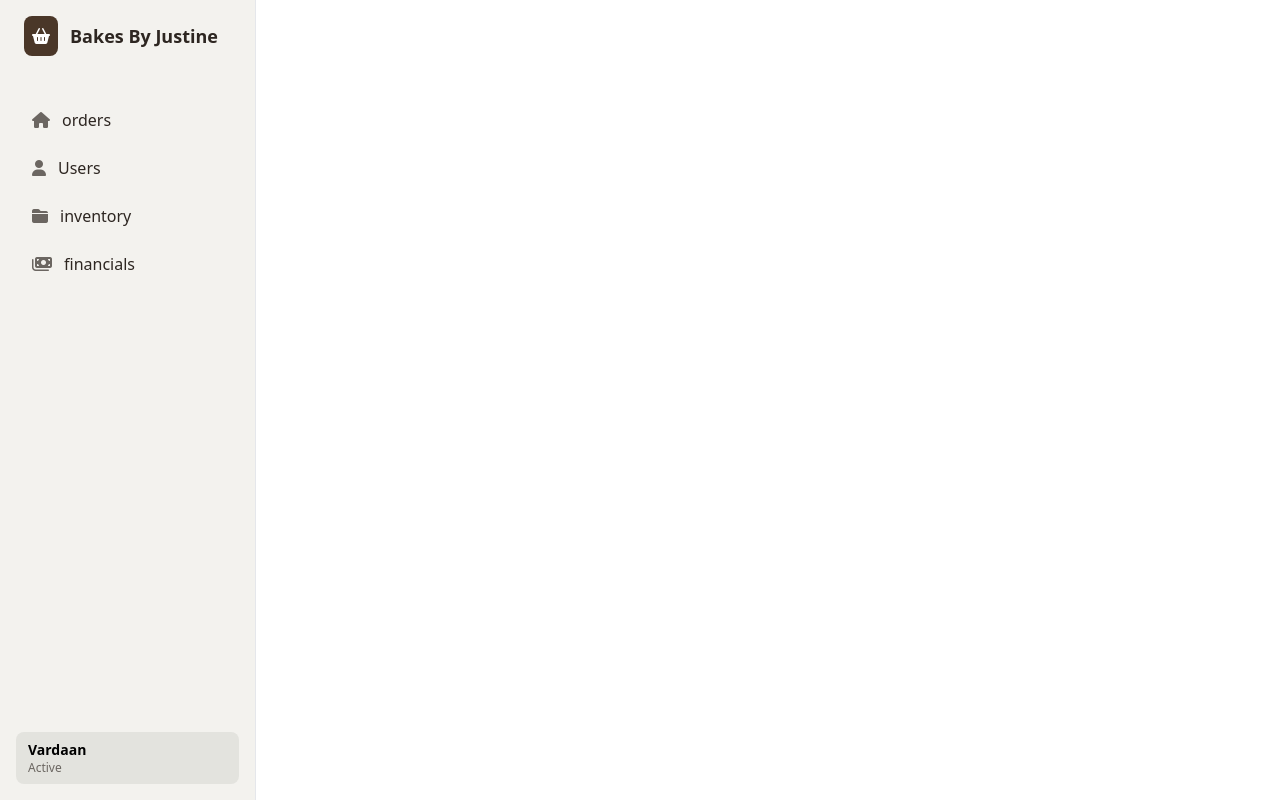
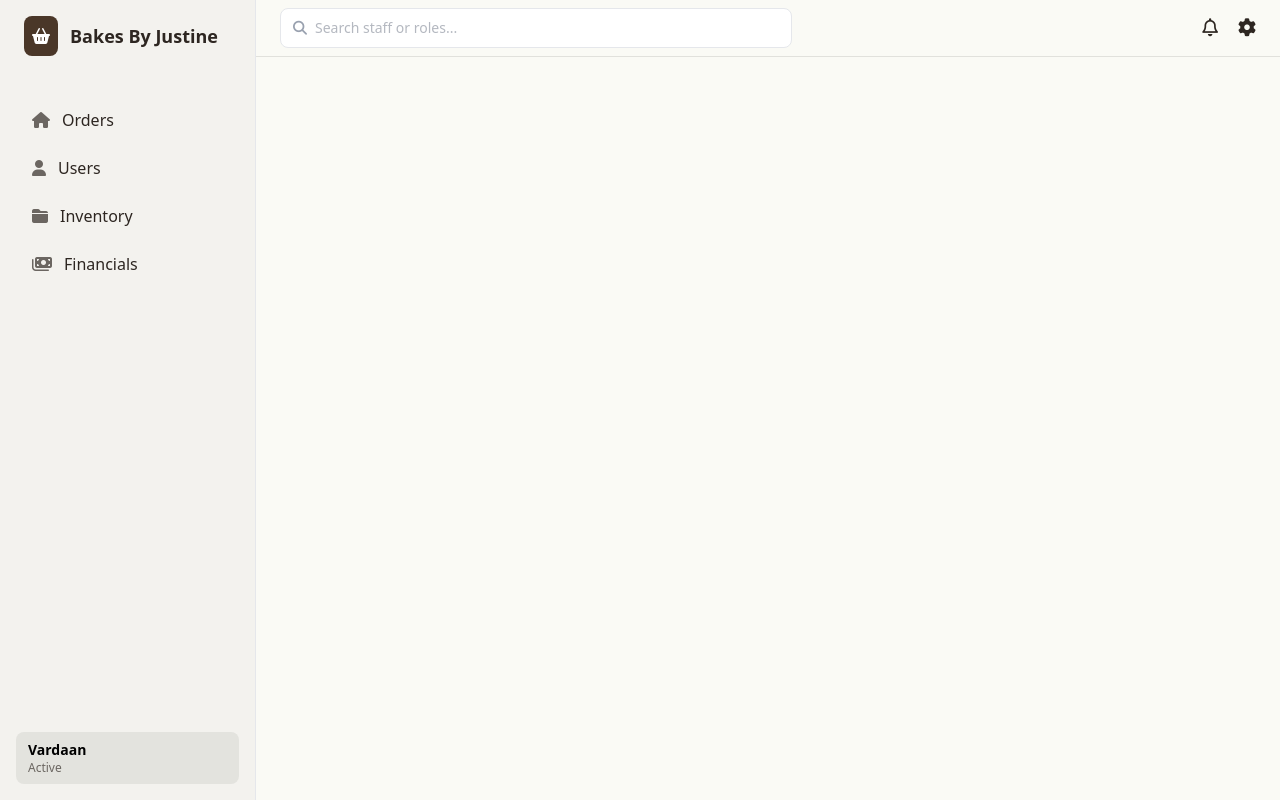
Before and after one commit to stormy232/Baked-By-Justine, a PHP site: page / in a window 1280 px wide. Run offline with PHP 8.4, Linux system fonts and the light colour scheme.

Commit message:
updated searchBar Component and developing Inventory Components

```diff
--- a/POS_BACK/index.html
+++ b/POS_BACK/index.html
@@ -10,16 +10,23 @@
     <title>team-1xd3</title>
   </head>
   <body>
-  <div id="app">
-  <aside id="left-bar" class="fixed left-0 top-0 h-screen w-64 bg-[#f3f2ee] border-r border-gray-200 flex flex-col p-4">
+  <div id="app" class="flex bg-[#FAFAF5]">
+
+  <aside id="left-bar" class="sticky top-0 h-screen w-64 bg-[#f3f2ee] border-r border-gray-200 flex flex-col p-4">
     <div class="flex items-center gap-3 px-2 mb-10">
       <div class="bg-[#4a3728] p-2 rounded-lg">
-       <i class="fa fa-shopping-basket text-white"></i>
+        <i class="fa fa-shopping-basket text-white"></i>
+      </div>
+      <span class="font-bold text-[#2d2621] text-lg">Bakes By Justine</span>
     </div>
-    <span class="font-bold text-[#2d2621] text-lg">Bakes By Justine</span>
   </aside>
-      <div id="top-bar"></div>
-      <div id="content"></div>
+
+  <div class="flex-1 flex flex-col">
+    <div id="top-bar" class="flex flex-row my-2"></div>
+    <hr class="opacity-10">
+    <div id="content" class="p-4"></div>
   </div>
+
+</div>
   </body>
 </html>
--- a/POS_BACK/src/components/searchbar.js
+++ b/POS_BACK/src/components/searchbar.js
@@ -1,6 +1,6 @@
-function createSearchBar() {
+export function createSearchBar(onChange) {
 const wrapper = document.createElement('div');
-wrapper.className = "flex items-center gap-2 bg-white border border-gray-200 rounded-lg px-3 py-2 w-80";
+wrapper.className = "flex items-center gap-2 bg-white border border-gray-200 rounded-lg px-3 py-2 w-1/2 ml-6";
 
 wrapper.innerHTML = `
   <i class="fa-solid fa-magnifying-glass text-gray-400 text-sm"></i>
@@ -10,13 +10,13 @@ wrapper.innerHTML = `
     class="outline-none border-none text-sm text-gray-500 w-full bg-transparent"
   />
 `;
-
+wrapper.addEventListener("change", onChange);
 return wrapper;
 }
 
-function createTopBarIcons() {
+export function createTopBarIcons() {
   const wrapper = document.createElement('div');
-  wrapper.className = "flex items-center gap-1";
+  wrapper.className = "flex items-center gap-1 ml-auto mr-4";
 
   wrapper.innerHTML = `
     <button class="p-2 rounded-lg hover:bg-[#E8E8E3] transition-colors cursor-pointer text-[#2d2621]">
--- a/POS_BACK/src/main.js
+++ b/POS_BACK/src/main.js
@@ -1,15 +1,17 @@
 import { sideButton, userProfileButton } from "./components/sidebar.js";
+import { createSearchBar, createTopBarIcons } from "./components/searchbar.js"
 
 window.addEventListener("load", () => {
 
   const leftBar = document.getElementById("left-bar");
+  const topBar = document.getElementById("top-bar");
 
   if (leftBar) {
     // Example of adding the side buttons we discussed
-    const ordersBtn = sideButton("orders", "fa-house", () => {});
+    const ordersBtn = sideButton("Orders", "fa-house", () => {});
     const usersBtn = sideButton("Users", "fa-user", () => {});
-    const inventoryBtn = sideButton("inventory", "fa-folder-closed", () => {});
-    const financialsBtn = sideButton("financials", "fa-money-bills", () => {});
+    const inventoryBtn = sideButton("Inventory", "fa-folder-closed", () => {});
+    const financialsBtn = sideButton("Financials", "fa-money-bills", () => {});
     leftBar.append(ordersBtn, usersBtn, inventoryBtn, financialsBtn);
 
     // This is likely where the "One button" issue is happening
@@ -20,4 +22,11 @@ window.addEventListener("load", () => {
   } else {
     console.error("Could not find element with ID 'left-bar'");
   }
+  if(topBar){
+    const searchBar = createSearchBar(() => {});
+    const topBarIcons = createTopBarIcons();
+    topBar.append(searchBar, topBarIcons);
+  }else{
+        console.error("Could not find element with ID 'top-bar'");
+  }
 });
--- a/POS_BACK/src/output.css
+++ b/POS_BACK/src/output.css
@@ -7,7 +7,13 @@
       "Segoe UI Emoji", "Segoe UI Symbol", "Noto Color Emoji";
     --font-mono: ui-monospace, SFMono-Regular, Menlo, Monaco, Consolas, "Liberation Mono",
       "Courier New", monospace;
+    --color-red-600: oklch(57.7% 0.245 27.325);
+    --color-red-700: oklch(50.5% 0.213 27.518);
+    --color-gray-100: oklch(96.7% 0.003 264.542);
     --color-gray-200: oklch(92.8% 0.006 264.531);
+    --color-gray-400: oklch(70.7% 0.022 261.325);
+    --color-gray-500: oklch(55.1% 0.027 264.364);
+    --color-gray-600: oklch(44.6% 0.03 256.802);
     --color-black: #000;
     --color-white: #fff;
     --spacing: 0.25rem;
@@ -18,15 +24,17 @@
     --text-lg: 1.125rem;
     --text-lg--line-height: calc(1.75 / 1.125);
     --font-weight-medium: 500;
+    --font-weight-semibold: 600;
     --font-weight-bold: 700;
+    --tracking-wide: 0.025em;
     --leading-tight: 1.25;
     --radius-lg: 0.5rem;
+    --radius-xl: 0.75rem;
     --default-transition-duration: 150ms;
     --default-transition-timing-function: cubic-bezier(0.4, 0, 0.2, 1);
     --default-font-family: var(--font-sans);
     --default-mono-font-family: var(--font-mono);
     --color-bakery-mint: #D1E8E2;
-    --color-surface: #F2F2F0;
     --color-surface-hover: #E3E3DE;
   }
 }
@@ -179,8 +187,14 @@
   }
 }
 @layer utilities {
-  .fixed {
-    position: fixed;
+  .absolute {
+    position: absolute;
+  }
+  .relative {
+    position: relative;
+  }
+  .sticky {
+    position: sticky;
   }
   .start {
     inset-inline-start: var(--spacing);
@@ -188,8 +202,11 @@
   .top-0 {
     top: calc(var(--spacing) * 0);
   }
-  .left-0 {
-    left: calc(var(--spacing) * 0);
+  .top-3 {
+    top: calc(var(--spacing) * 3);
+  }
+  .left-3 {
+    left: calc(var(--spacing) * 3);
   }
   .container {
     width: 100%;
@@ -209,23 +226,50 @@
       max-width: 96rem;
     }
   }
+  .my-2 {
+    margin-block: calc(var(--spacing) * 2);
+  }
   .mt-auto {
     margin-top: auto;
+  }
+  .mr-4 {
+    margin-right: calc(var(--spacing) * 4);
+  }
+  .mb-1 {
+    margin-bottom: calc(var(--spacing) * 1);
+  }
+  .mb-3 {
+    margin-bottom: calc(var(--spacing) * 3);
   }
   .mb-10 {
     margin-bottom: calc(var(--spacing) * 10);
   }
+  .ml-6 {
+    margin-left: calc(var(--spacing) * 6);
+  }
+  .ml-auto {
+    margin-left: auto;
+  }
   .flex {
     display: flex;
   }
-  .hidden {
-    display: none;
+  .h-48 {
+    height: calc(var(--spacing) * 48);
   }
   .h-screen {
     height: 100vh;
   }
+  .w-1\/2 {
+    width: calc(1 / 2 * 100%);
+  }
   .w-64 {
     width: calc(var(--spacing) * 64);
+  }
+  .w-full {
+    width: 100%;
+  }
+  .flex-1 {
+    flex: 1;
   }
   .transform {
     transform: var(--tw-rotate-x,) var(--tw-rotate-y,) var(--tw-rotate-z,) var(--tw-skew-x,) var(--tw-skew-y,);
@@ -242,15 +286,48 @@
   .items-center {
     align-items: center;
   }
+  .justify-between {
+    justify-content: space-between;
+  }
+  .gap-1 {
+    gap: calc(var(--spacing) * 1);
+  }
+  .gap-2 {
+    gap: calc(var(--spacing) * 2);
+  }
   .gap-3 {
     gap: calc(var(--spacing) * 3);
+  }
+  .overflow-hidden {
+    overflow: hidden;
+  }
+  .rounded {
+    border-radius: 0.25rem;
   }
   .rounded-lg {
     border-radius: var(--radius-lg);
   }
+  .rounded-xl {
+    border-radius: var(--radius-xl);
+  }
+  .border {
+    border-style: var(--tw-border-style);
+    border-width: 1px;
+  }
+  .border-t {
+    border-top-style: var(--tw-border-style);
+    border-top-width: 1px;
+  }
   .border-r {
     border-right-style: var(--tw-border-style);
     border-right-width: 1px;
+  }
+  .border-none {
+    --tw-border-style: none;
+    border-style: none;
+  }
+  .border-gray-100 {
+    border-color: var(--color-gray-100);
   }
   .border-gray-200 {
     border-color: var(--color-gray-200);
@@ -258,17 +335,29 @@
   .bg-\[\#4a3728\] {
     background-color: #4a3728;
   }
-  .bg-\[\#D1E8E2\] {
-    background-color: #D1E8E2;
-  }
   .bg-\[\#E8E8E3\] {
     background-color: #E8E8E3;
+  }
+  .bg-\[\#FAFAF5\] {
+    background-color: #FAFAF5;
   }
   .bg-\[\#f3f2ee\] {
     background-color: #f3f2ee;
   }
+  .bg-red-700 {
+    background-color: var(--color-red-700);
+  }
   .bg-surface-hover {
     background-color: var(--color-surface-hover);
+  }
+  .bg-transparent {
+    background-color: transparent;
+  }
+  .bg-white {
+    background-color: var(--color-white);
+  }
+  .object-cover {
+    object-fit: cover;
   }
   .p-2 {
     padding: calc(var(--spacing) * 2);
@@ -285,11 +374,17 @@
   .px-4 {
     padding-inline: calc(var(--spacing) * 4);
   }
+  .py-1 {
+    padding-block: calc(var(--spacing) * 1);
+  }
   .py-2 {
     padding-block: calc(var(--spacing) * 2);
   }
   .py-3 {
     padding-block: calc(var(--spacing) * 3);
+  }
+  .pt-3 {
+    padding-top: calc(var(--spacing) * 3);
   }
   .text-lg {
     font-size: var(--text-lg);
@@ -315,6 +410,14 @@
     --tw-font-weight: var(--font-weight-medium);
     font-weight: var(--font-weight-medium);
   }
+  .font-semibold {
+    --tw-font-weight: var(--font-weight-semibold);
+    font-weight: var(--font-weight-semibold);
+  }
+  .tracking-wide {
+    --tw-tracking: var(--tracking-wide);
+    letter-spacing: var(--tracking-wide);
+  }
   .text-\[\#2d2621\] {
     color: #2d2621;
   }
@@ -324,8 +427,29 @@
   .text-black {
     color: var(--color-black);
   }
+  .text-gray-400 {
+    color: var(--color-gray-400);
+  }
+  .text-gray-500 {
+    color: var(--color-gray-500);
+  }
+  .text-gray-600 {
+    color: var(--color-gray-600);
+  }
+  .text-red-600 {
+    color: var(--color-red-600);
+  }
+  .text-red-700 {
+    color: var(--color-red-700);
+  }
   .text-white {
     color: var(--color-white);
+  }
+  .uppercase {
+    text-transform: uppercase;
+  }
+  .opacity-10 {
+    opacity: 10%;
   }
   .filter {
     filter: var(--tw-blur,) var(--tw-brightness,) var(--tw-contrast,) var(--tw-grayscale,) var(--tw-hue-rotate,) var(--tw-invert,) var(--tw-saturate,) var(--tw-sepia,) var(--tw-drop-shadow,);
@@ -339,6 +463,17 @@
     --tw-duration: 200ms;
     transition-duration: 200ms;
   }
+  .outline-none {
+    --tw-outline-style: none;
+    outline-style: none;
+  }
+  .hover\:bg-\[\#E8E8E3\] {
+    &:hover {
+      @media (hover: hover) {
+        background-color: #E8E8E3;
+      }
+    }
+  }
   .hover\:bg-bakery-mint {
     &:hover {
       @media (hover: hover) {
@@ -350,6 +485,20 @@
     &:hover {
       @media (hover: hover) {
         background-color: var(--color-surface-hover);
+      }
+    }
+  }
+  .hover\:text-gray-600 {
+    &:hover {
+      @media (hover: hover) {
+        color: var(--color-gray-600);
+      }
+    }
+  }
+  .hover\:underline {
+    &:hover {
+      @media (hover: hover) {
+        text-decoration-line: underline;
       }
     }
   }
@@ -384,6 +533,10 @@
   inherits: false;
 }
 @property --tw-font-weight {
+  syntax: "*";
+  inherits: false;
+}
+@property --tw-tracking {
   syntax: "*";
   inherits: false;
 }
@@ -455,6 +608,7 @@
       --tw-border-style: solid;
       --tw-leading: initial;
       --tw-font-weight: initial;
+      --tw-tracking: initial;
       --tw-blur: initial;
       --tw-brightness: initial;
       --tw-contrast: initial;
```
Also changed, not shown: POS_BACK/src/components/inventory.js (added, +25 -0 lines), POS_BACK/src/counter.js (deleted, +0 -9 lines).
